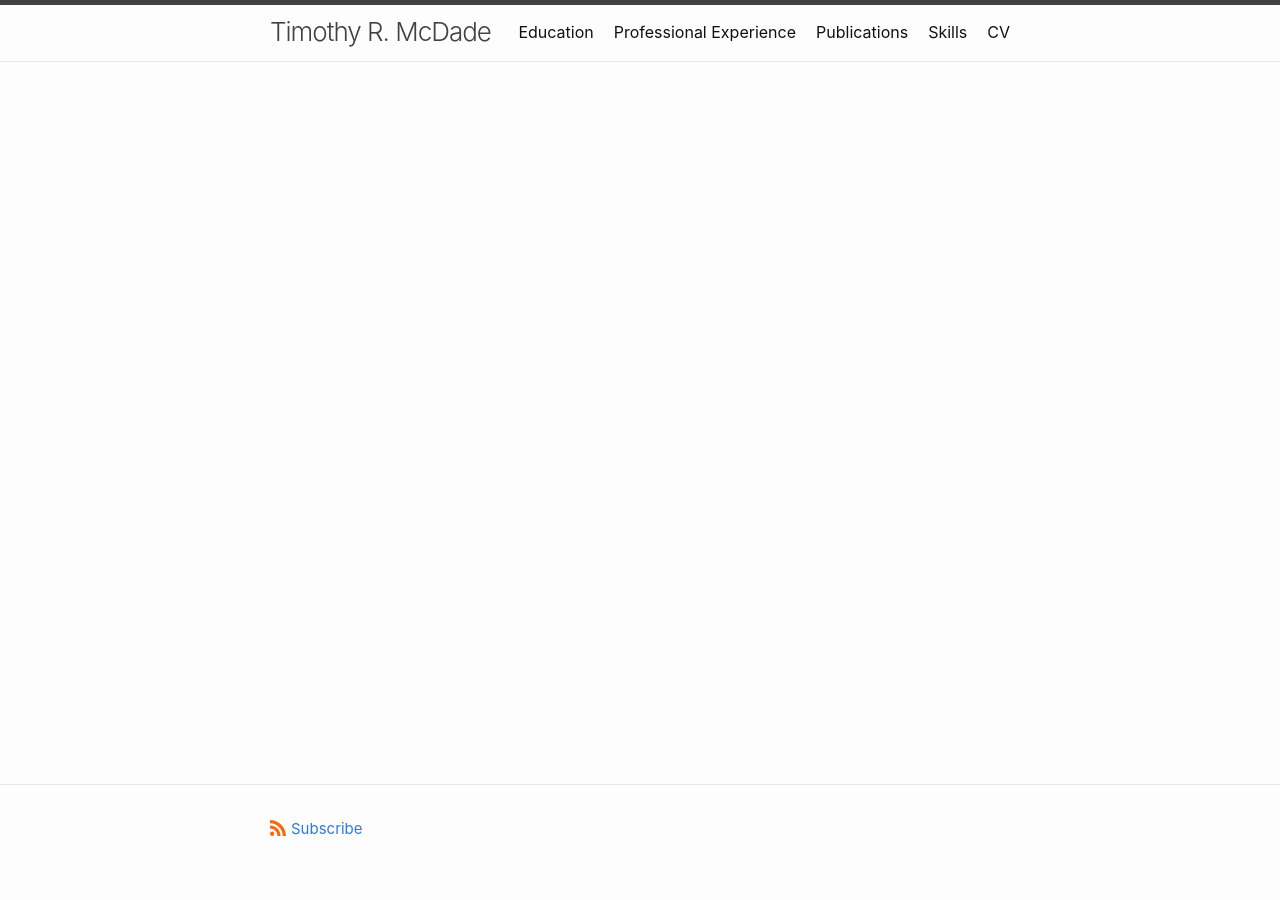
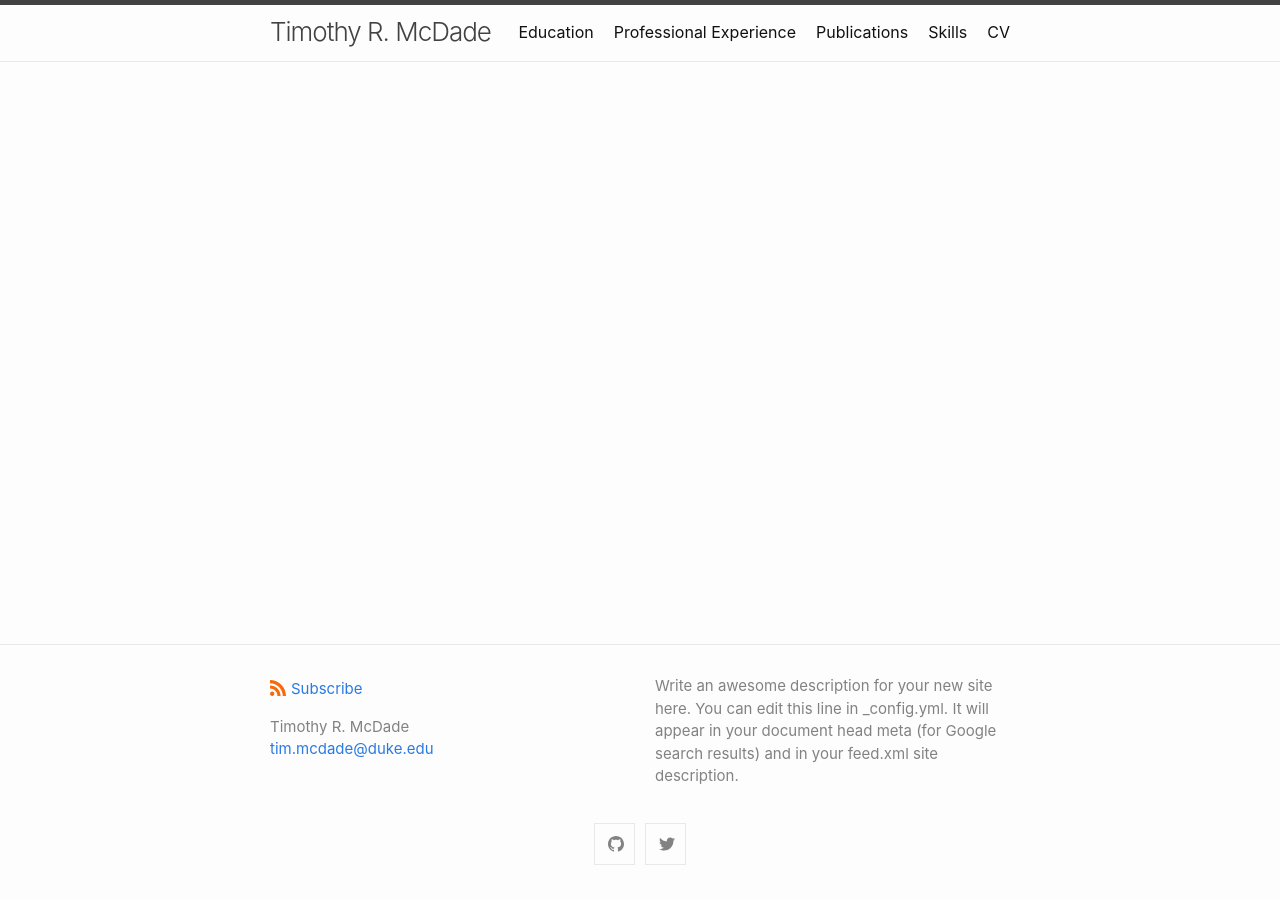
Before and after one commit to trmcdade/trmcdade.github.io, a Jekyll site: the page built from interests.md, in a window 1280 px wide. Built offline with Jekyll 4.4.1, drawn with Linux system fonts in a browser that asks for light colours; our own code applies the rules of GitHub Pages for plain Markdown files.

Commit message:
update config and index

```diff
--- a/_config.yml
+++ b/_config.yml
@@ -1,15 +1,21 @@
+# Build settings
 theme: minima
 title: Timothy R. McDade
 tagline: A Political Economist.
-author: Timothy R. McDade
-email: tim.mcdade@duke.edu
+author:
+  name: Timothy R. McDade
+  email: tim.mcdade@duke.edu
+description: > # this means to ignore newlines until "show_excerpts:"
+  Write an awesome description for your new site here. You can edit this
+  line in _config.yml. It will appear in your document head meta (for
+  Google search results) and in your feed.xml site description.
 
-show_excerpts: false
+show_excerpts: false # set to true to show excerpts on the homepage
 
 # social_links:
-twitter_username: trmcdade
-github_username: trmcdade
-linkedin_username: timothymcdade
+# twitter_username: trmcdade
+# github_username: trmcdade
+# linkedin_username: timothymcdade
 
 header_pages:
   - education.md
@@ -23,6 +29,7 @@ header_pages:
 plugins:
   - jekyll-sitemap
   - jekyll-seo-tag
+  - jekyll-feed
   # - jekyll-feed
   # - jekyll-sass-converter
 
@@ -30,3 +37,41 @@ plugins:
 # refer to https://shopify.github.io/liquid/filters/date/ if you want to customize this
 minima:
   date_format: "%b %-d, %Y"
+
+  # generate social links in footer
+  social_links:
+    twitter: jekyllrb
+    github:  jekyll
+    # devto: jekyll
+    # dribbble: jekyll
+    # facebook: jekyll
+    # flickr:   jekyll
+    # instagram: jekyll
+    # linkedin: jekyll
+    # pinterest: jekyll
+    # youtube: jekyll
+    # youtube_channel: UC8CXR0-3I70i1tfPg1PAE1g
+    # youtube_channel_name: CloudCannon
+    # telegram: jekyll
+    # googleplus: +jekyll
+    # microdotblog: jekyll
+    # keybase: jekyll
+
+    # Mastodon instances
+    # mastodon:
+    # - username: jekyll
+    #   instance: example.com
+    # - username: jekyll2
+    #   instance: example.com
+
+    # GitLab instances
+    # gitlab:
+    # - username: jekyll
+    #   instance: example.com
+    # - username: jekyll2
+    #   instance: example.com
+
+# If you want to link only specific pages in your header, uncomment
+# this and add the path to the pages in order as they should show up
+#header_pages:
+# - about.md
```
Also changed, not shown: index.md (+4 -0 lines).
